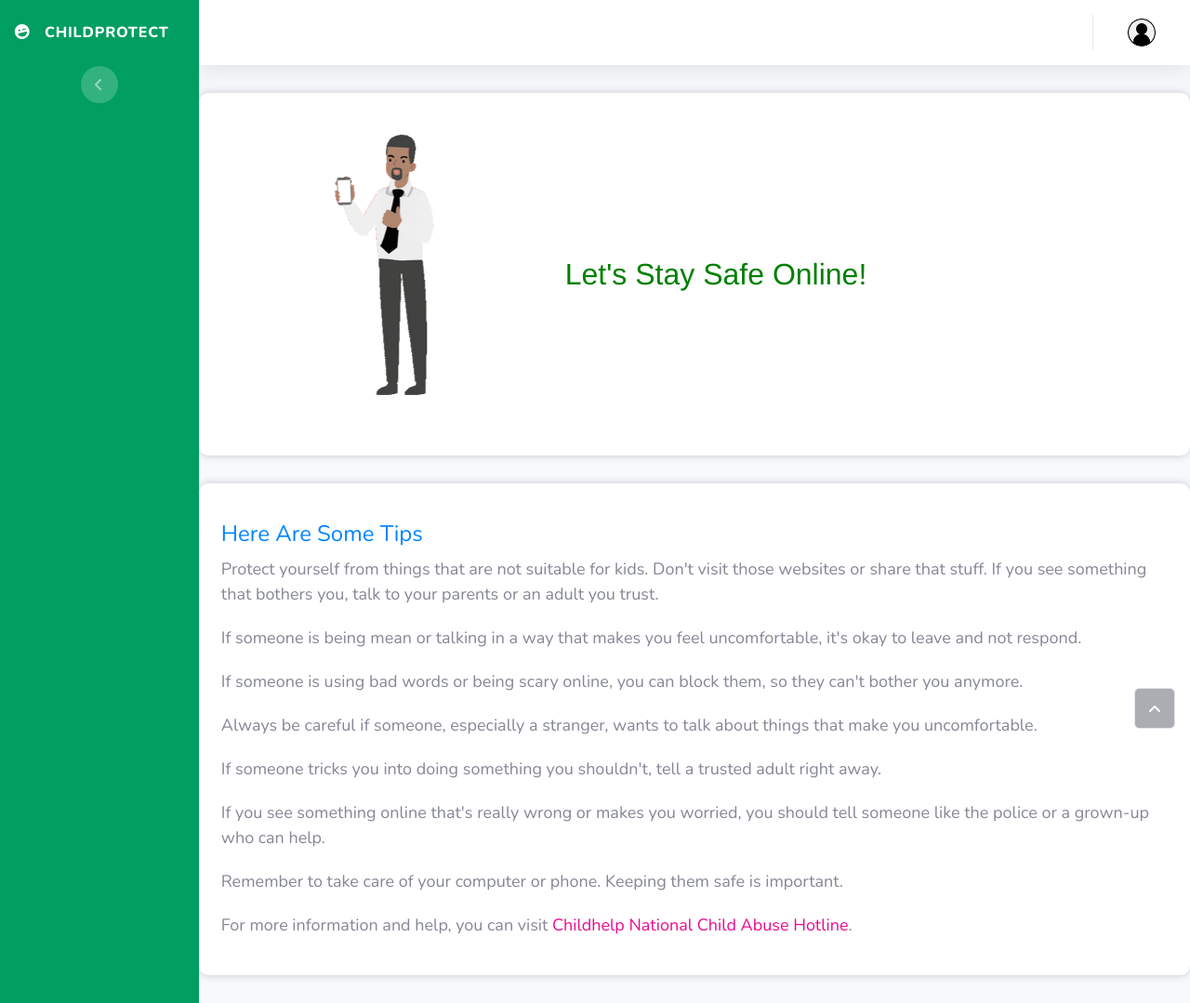
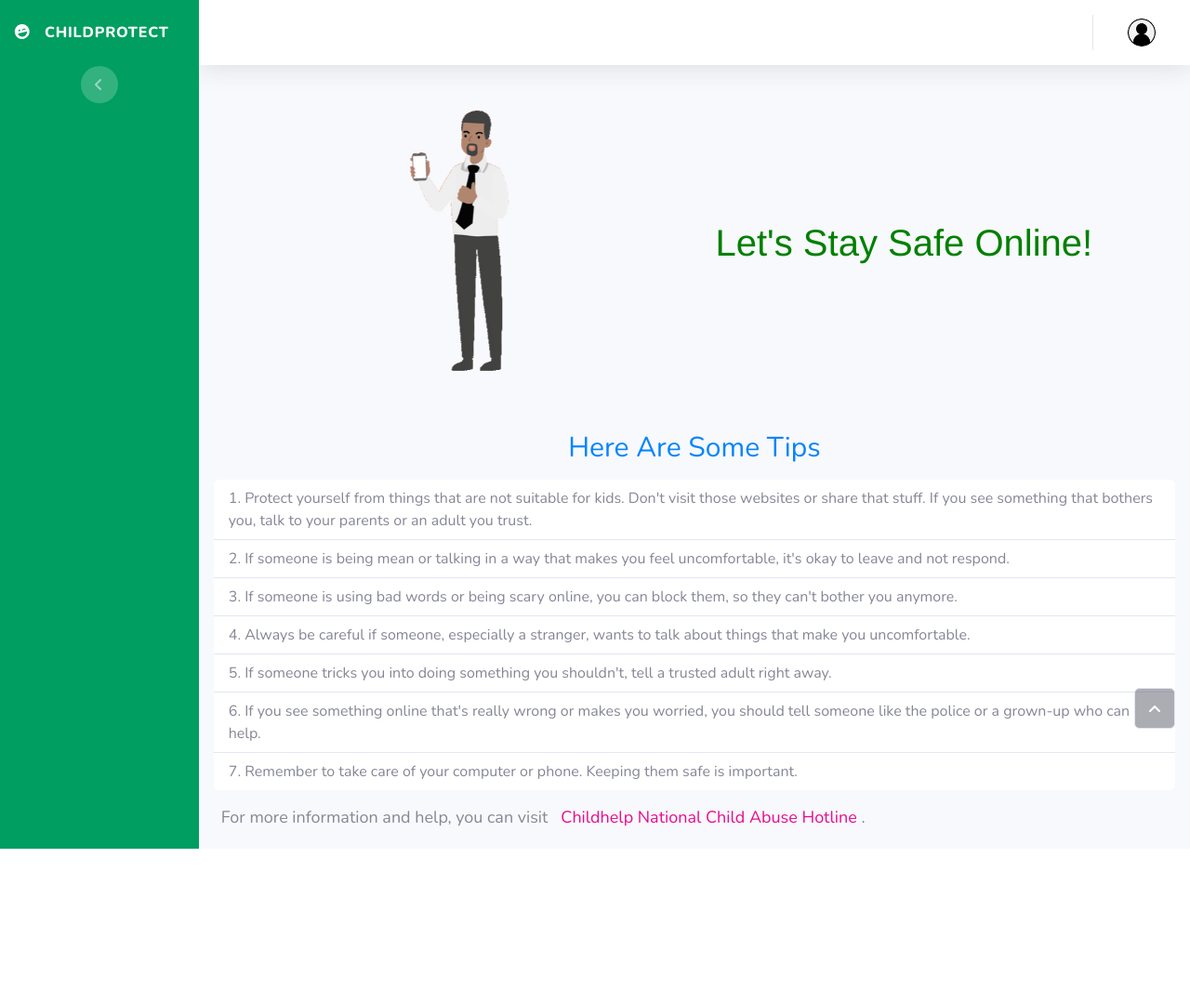
Before and after one commit to nafdev01/childprotect, a Django app: template templates/awareness/klein.html in a window 1280 px wide. Shown: the whole page at 93% size. After the commit the page ends 913 px from the top, so only its background shows below. Run offline with Django 4.2, Linux system fonts and the light colour scheme; the template is opened without the code that fills it, so the values that code supplies are empty; parts of the project's set-up code (start-up, migrations or seed data) failed here and were passed over; some libraries are stand-ins or nearby versions.

Commit message:
Refactored CSS and added learn-from-text class to intro.html. Updated tips list styling in klein.html.

```diff
--- a/templates/awareness/klein.html
+++ b/templates/awareness/klein.html
@@ -7,23 +7,18 @@
 
 {% block custom_css %}
 <style>
-    .container {
-        width: 80%;
-        margin: auto;
-        background-color: #fff;
-        box-shadow: 0 0 10px rgba(0, 0, 0, 0.2);
-        padding: 20px;
-        margin-top: 30px;
-        margin-bottom: 30px;
-        border-radius: 10px;
-        animation: fade-in 2s ease-in-out;
-    }
-
     #id-tips {
-        font-size: 24px;
+        font-size: 30px;
         margin-top: 20px;
         margin-bottom: 10px;
         color: #0084ff;
+        display: flex;
+        justify-content: center;
+    }
+
+    .clist-item:hover {
+        background-color: rgb(221, 221, 221);
+
     }
 
     .tips-item {
@@ -47,6 +42,7 @@
     .avatar-container {
         display: flex;
         align-items: center;
+        justify-content: space-evenly;
     }
 
     .avatar {
@@ -55,11 +51,17 @@
     }
 
     .topic {
-        font-size: 24px;
         margin-left: 20px;
         padding-left: 30;
         padding-top: 20;
+    }
+
+    #page-heading {
         font-weight: 200;
+        color: green;
+        font-family: 'Franklin Gothic Medium', 'Arial Narrow', Arial, sans-serif;
+        font-size: 40px;
+        display: flex;
     }
 
     @keyframes shake {
@@ -128,37 +130,49 @@
     <div class="avatar">
         <img class="img img-fluid" src="{% static 'img/man-with-diary.gif' %}" alt="Dancing Avatar">
     </div>
-    <div class="topic"
-        style="color: green;font-size: xx-large;font-family: 'Franklin Gothic Medium', 'Arial Narrow', Arial, sans-serif;">
-        <b>Let's Stay Safe Online!</b>
+    <div class="topic">
+        <p id="page-heading">Let's Stay Safe Online!</p>
     </div>
 </div>
 
 {% endblock header %}
 
 {% block content %}
+<h2 id="id-tips">Here Are Some Tips</h2>
+<ul class="list-group list-group-flush list-group-numbered  m-3 rounded-2">
+    <li class="list-group-item clist-item">Protect yourself from things that are not suitable for kids. Don't visit
+        those websites
+        or
+        share that stuff. If you see something that bothers you, talk to your parents or an adult you trust.
+    </li>
+    <li class="list-group-item clist-item">
+        If someone is being mean or talking in a way that makes you feel uncomfortable, it's okay to leave and not
+        respond.
+    </li>
+    <li class="list-group-item clist-item">
+        If someone is using bad words or being scary online, you can block them, so they can't bother you anymore.
+    </li>
+    <li class="list-group-item clist-item">
+        Always be careful if someone, especially a stranger, wants to talk about things that make you uncomfortable.
+    </li>
+    <li class="list-group-item clist-item">
+        If someone tricks you into doing something you shouldn't, tell a trusted adult right away.</li>
+    <li class="list-group-item clist-item">
+        If you see something online that's really wrong or makes you worried, you should tell someone like the
+        police or
+        a grown-up who can help.
+    </li>
+    <li class="list-group-item clist-item">
+        Remember to take care of your computer or phone. Keeping them safe is important.
+    </li>
+</ul>
 <div class="container">
-    <h2 id="id-tips">Here Are Some Tips</h2>
-    <p class="tips-item">Protect yourself from things that are not suitable for kids. Don't visit those websites or
-        share that
-        stuff. If
-        you see something that bothers you, talk to your parents or an adult you trust.</p>
-    <p class="tips-item">If someone is being mean or talking in a way that makes you feel uncomfortable, it's okay to
-        leave and not
-        respond.</p>
-    <p class="tips-item">If someone is using bad words or being scary online, you can block them, so they can't bother
-        you anymore.</p>
-    <p class="tips-item">Always be careful if someone, especially a stranger, wants to talk about things that make you
-        uncomfortable.</p>
-    <p class="tips-item">If someone tricks you into doing something you shouldn't, tell a trusted adult right away.</p>
-    <p class="tips-item">If you see something online that's really wrong or makes you worried, you should tell someone
-        like the police or
-        a grown-up who can help.</p>
-    <p class="tips-item">Remember to take care of your computer or phone. Keeping them safe is important.</p>
-
-    <p class="tips-item">For more information and help, you can visit <a class="custom-link"
-            href="https://www.childhelp.org/hotline/">Childhelp National
-            Child Abuse Hotline</a>.</p>
+    <p class="tips-item">
+        For more information and help, you can visit
+        &nbsp;<a class="custom-link" href="https://www.childhelp.org/hotline/">
+            Childhelp National Child Abuse Hotline
+        </a>.
+    </p>
 </div>
 {% endblock content %}
 
```
Also changed, not shown: templates/awareness/intro.html (+6 -5 lines).
